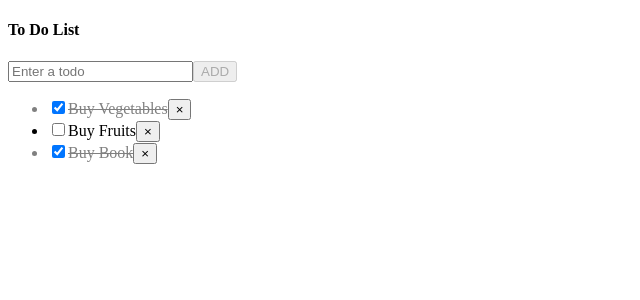
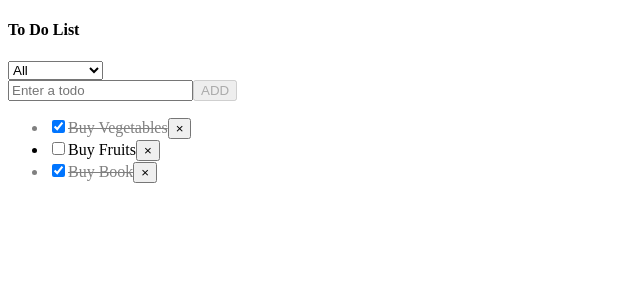
Before and after one commit to suzanpaudel/to_do_list, a React (Vite) app: page / in a window 1280 px wide. Shown: the top 300 px of the page, without its empty margins (0-640 px from the left). Built offline with nearby package versions, Linux system fonts and the light colour scheme.

Commit message:
work on the filter functionality of to do

```diff
--- /dev/null
+++ b/src/components/FilterOptions.jsx
@@ -0,0 +1,17 @@
+import React, { useState } from "react";
+import { ALL, COMPLETED, INCOMPLETED } from "../constants";
+
+const FilterOptions = ({ option, onChangeOption }) => {
+	return (
+		<select
+			value={option}
+			onChange={e => onChangeOption(e.target.value)}
+		>
+			<option value={ALL}>All</option>
+			<option value={COMPLETED}>Completed</option>
+			<option value={INCOMPLETED}>Incompleted</option>
+		</select>
+	);
+};
+
+export default FilterOptions;
--- a/src/components/ToDoList.jsx
+++ b/src/components/ToDoList.jsx
@@ -1,9 +1,11 @@
-import React, { useState } from "react";
+import React, { useEffect, useState } from "react";
 import ToDo from "./ToDo";
 import AddToDoForm from "./AddToDoForm";
+import FilterOptions from "./FilterOptions";
+import { ALL, COMPLETED, INCOMPLETED } from "../constants";
 
 const ToDoList = () => {
-	const [todos, setToDos] = useState([
+	const [todos, setTodos] = useState([
 		{
 			id: "todo1",
 			title: "Buy Vegetables",
@@ -21,24 +23,50 @@ const ToDoList = () => {
 		},
 	]);
 
+	const [filteredTodos, setFilteredTodos] = useState(todos);
+
+	const [filterOption, setFilterOption] = useState(ALL);
+
+	useEffect(() => {
+		const filteredTodos = todos.filter(todo => {
+			if (filterOption === COMPLETED) {
+				return todo.isCompleted;
+			} else if (filterOption === INCOMPLETED) {
+				return !todo.isCompleted;
+			} else {
+				return true;
+			}
+		});
+
+		setFilteredTodos(filteredTodos);
+	}, [filterOption, todos]);
+
 	const handleToDoAdd = todo => {
-		setToDos(todos => [...todos, todo]);
+		setTodos(todos => [...todos, todo]);
 	};
 
 	const handleToDoDelete = id => {
-		setToDos(todos => todos.filter(todo => todo.id !== id));
+		setTodos(todos => todos.filter(todo => todo.id !== id));
 	};
 
 	const handleToDoToggle = id => {
-		setToDos(todos => todos.map(todo => (todo.id === id ? { ...todo, isCompleted: !todo.isCompleted } : todo)));
+		setTodos(todos => todos.map(todo => (todo.id === id ? { ...todo, isCompleted: !todo.isCompleted } : todo)));
+	};
+
+	const handleFilterOptionChange = value => {
+		setFilterOption(value);
 	};
 
 	return (
 		<div>
 			<h4>To Do List</h4>
+			<FilterOptions
+				option={filterOption}
+				onChangeOption={handleFilterOptionChange}
+			/>
 			<AddToDoForm onAddToDo={handleToDoAdd} />
 			<ul>
-				{todos.map(todo => (
+				{filteredTodos.map(todo => (
 					<ToDo
 						key={todo.id}
 						todo={todo}
--- /dev/null
+++ b/src/constants.js
@@ -0,0 +1,3 @@
+export const ALL = "ALL";
+export const COMPLETED = "COMPLETED";
+export const INCOMPLETED = "INCOMPLETED";
```
